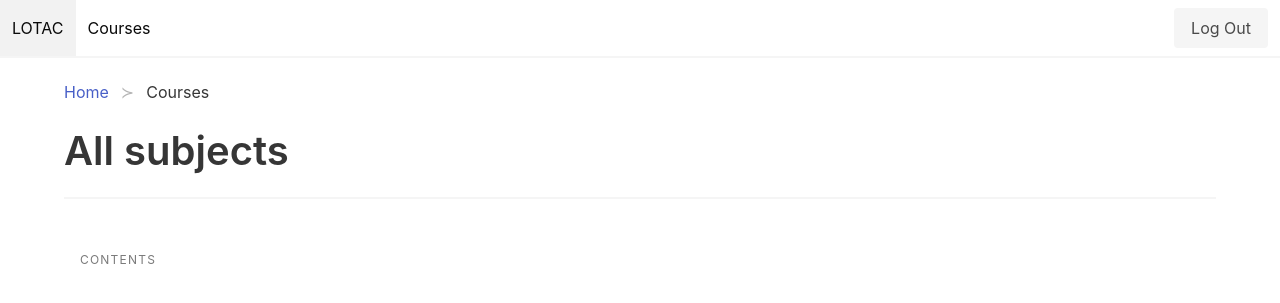
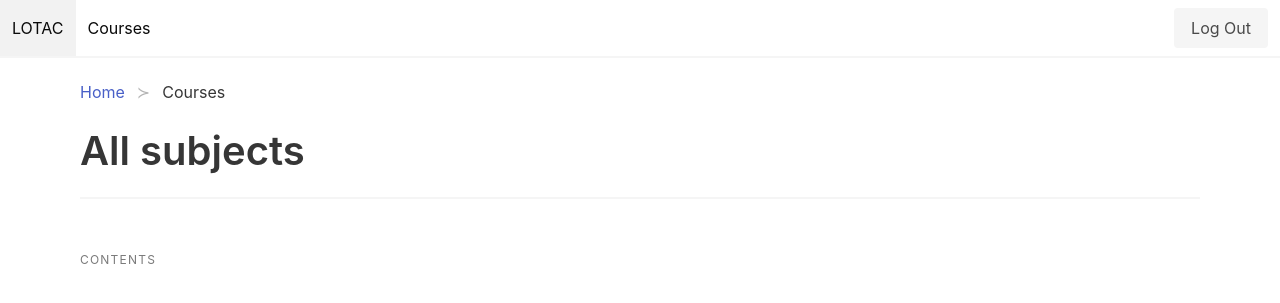
Before and after one commit to sanjay-swain/learnet, a Django app: page /courses/ in a window 1280 px wide. Shown: the top 303 px of the page. Run offline with Django 3.2, Linux system fonts and the light colour scheme; the visitor is signed in with stand-in values (Sample User, id 1); data that the repository does not hold is empty; some libraries are stand-ins or nearby versions.

Commit message:
Updated spacing

```diff
--- a/templates/courses/chapter_detail_page.html
+++ b/templates/courses/chapter_detail_page.html
@@ -3,7 +3,7 @@
 {% block title %}{{current_chapter.title}}{% endblock title %}
 
 {% block content %}
-	<nav class="breadcrumb has-succeeds-separator">
+	<nav class="breadcrumb has-succeeds-separator px-4">
 		<ul>
 			<li><a href="/">Home</a></li>
 			<li><a href="/courses/">Courses</a></li>
@@ -12,7 +12,7 @@
 		</ul>
 	</nav>
 
-	<div class="block">
+	<div class="block px-4">
 		<h1 class="title is-3">
 			{{ current_chapter.title }}
 		</h1>
--- a/templates/courses/chapters_page.html
+++ b/templates/courses/chapters_page.html
@@ -3,7 +3,7 @@
 {% block title %}{{current_subject.title}}{% endblock title %}
 
 {% block content %}
-	<nav class="breadcrumb has-succeeds-separator">
+	<nav class="breadcrumb has-succeeds-separator px-4">
 		<ul>
 			<li><a href="/">Home</a></li>
 			<li><a href="/courses/">Courses</a></li>
@@ -11,7 +11,7 @@
 		</ul>
 	</nav>
 
-	<div class="block">
+	<div class="block px-4">
 		<h1 class="title is-3">
 			{{ current_subject.title }}
 		</h1>
--- a/templates/courses/subjects_page.html
+++ b/templates/courses/subjects_page.html
@@ -3,16 +3,16 @@
 {% block title %}Subjects{% endblock title %}
 
 {% block content %}
-	<nav class="breadcrumb has-succeeds-separator">
+	<nav class="breadcrumb has-succeeds-separator px-4">
 		<ul>
 			<li><a href="/">Home</a></li>
 			<li class="is-active"><a href="/courses/">Courses</a></li>
 		</ul>
 	</nav>
 
-	<div>
+	<div class="px-4">
 		<section class="block">
-			<div class="title is-2 is-spaced">All subjects</div>
+			<div class="title is-2">All subjects</div>
 		</section>
 		<hr>
 	</div>
```
Also changed, not shown: templates/courses/video_detail.html (+10 -3 lines).
